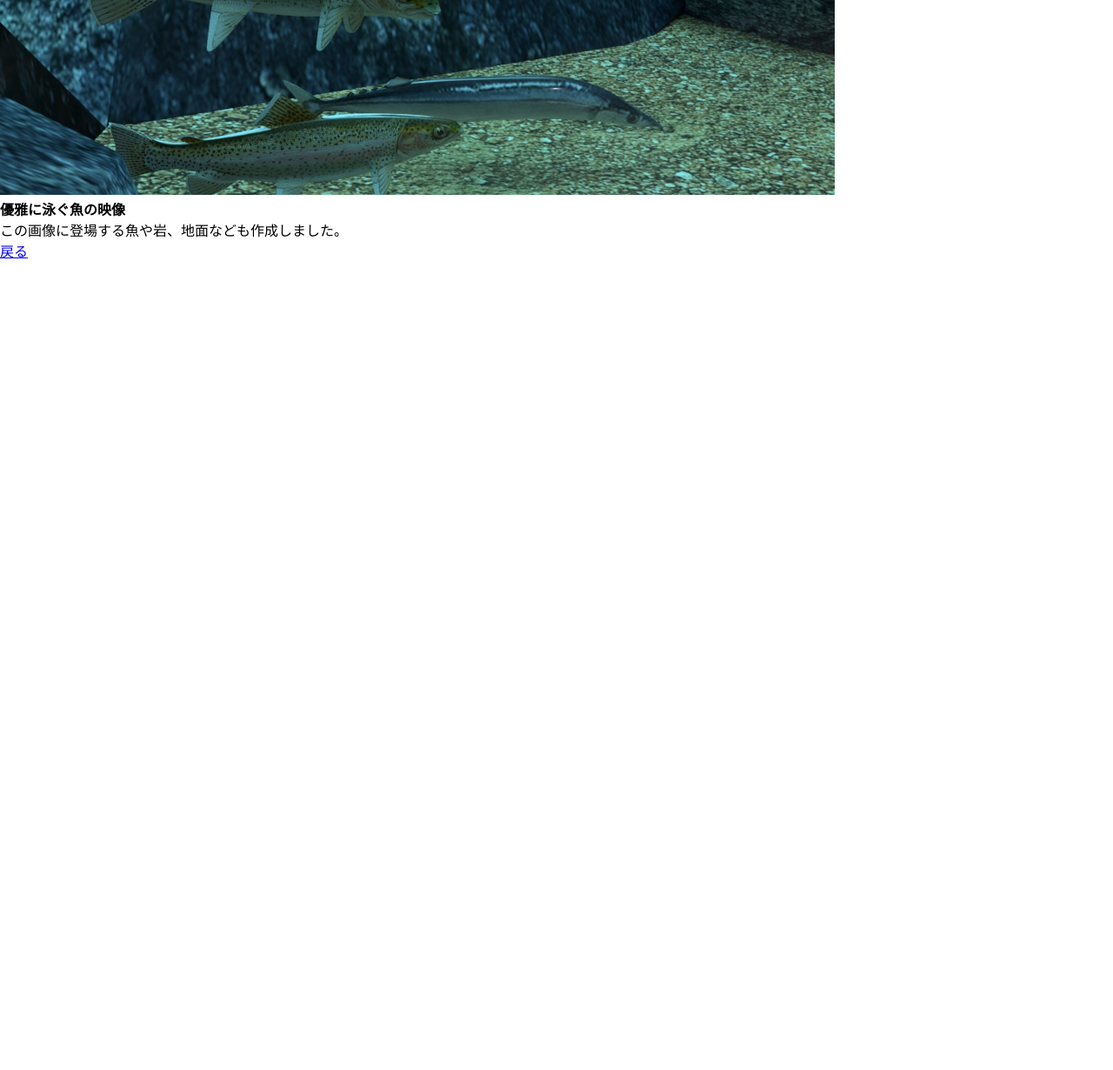
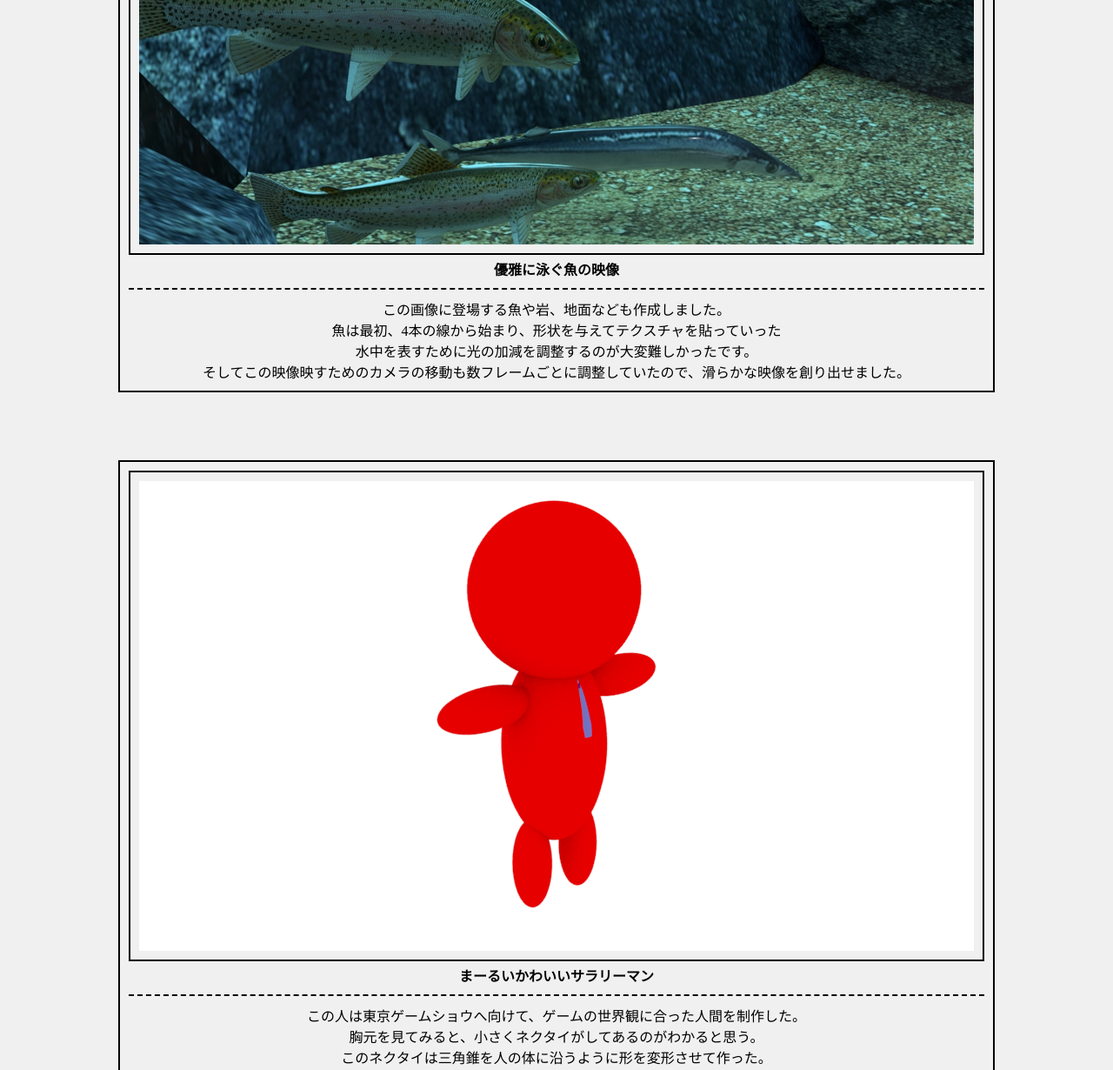
Before and after one commit to sum256/portfolio, a plain HTML site: page mayafile.html in a window 1280 px wide. Shown: the part 676-1906 px from the top of the page at 87% size. Before the commit the page ends 976 px from the top, so only its background shows below. Drawn offline with Linux system fonts and the light colour scheme.

Commit message:
説明の追加

```diff
--- a/mayafile.html
+++ b/mayafile.html
@@ -9,12 +9,42 @@
 <body>
     <section>
         <h2>Maya</h2>
-        <div>
-            <img src="mayafish.jpg" alt="mayafish">
+        <div class="parent">
+            <div class="image-container">
+                <img src="mayafish.jpg" alt="mayafish">
             <h4>優雅に泳ぐ魚の映像</h4>
-            <p>この画像に登場する魚や岩、地面なども作成しました。</p>
-            <p></p>
+            <div class="description">
+                <p>この画像に登場する魚や岩、地面なども作成しました。</p>
+                <p>魚は最初、4本の線から始まり、形状を与えてテクスチャを貼っていった</p>
+                <p>水中を表すために光の加減を調整するのが大変難しかったです。</p>
+                <p>そしてこの映像映すためのカメラの移動も数フレームごとに調整していたので、滑らかな映像を創り出せました。
+                </p>
+            </div>
+            </div>
         </div>
+        <div class="parent">
+            <div class="image-container">
+                <img src="lowhuman.png" alt="human">
+            <h4>まーるいかわいいサラリーマン</h4>
+            <div class="description">
+                <p>この人は東京ゲームショウへ向けて、ゲームの世界観に合った人間を制作した。</p>
+                <p>胸元を見てみると、小さくネクタイがしてあるのがわかると思う。</p>
+                <p>このネクタイは三角錐を人の体に沿うように形を変形させて作った。</p>
+            </div>
+            </div>
+        </div>
+        <div class="parent">
+            <div class="image-container">
+                <img src="Tree_Reef_1.0001.png" alt="mayafish">
+            <h4>大きな樹木</h4>
+            <div class="description">
+                <p>この木の幹は一本の円柱のみから創り出しました。</p>
+                <p>葉っぱの部分は世界観に合うように調整した</p>
+            </div>
+            </div>
+        </div>
+    </section>
+    <section class="button">
         <div class="backpage">
             <a href="index.html">戻る</a>
         </div>
--- a/mstyle.css
+++ b/mstyle.css
@@ -20,3 +20,54 @@ section h2 {
     line-height: 190px;
     background-color: rgba(0, 0, 0, 0.2);
 }
+.parent {
+    display: flex;
+    justify-content: center;
+    align-items: center;
+    height: 100vh; /* 親要素の高さを画面の高さに設定 */
+    background-color: #f0f0f0; /* 背景色を設定 */
+  }
+
+  .image-container {
+    text-align: center;
+    border: 2px solid #000; /* 画像を実線で囲む */
+    padding: 10px; /* 囲いの内側に余白を設定 */
+  }
+
+  .image-container img {
+    max-width: 100%;
+    border: 2px solid #000; /* 画像を実線で囲む */
+    padding: 10px; /* 囲いの内側に余白を設定 */
+  }
+
+  .description {
+    margin-top: 10px; /* 説明文と画像の間に余白を設定 */
+    border-top: 2px dashed #000; /* 破線の境界線を追加 */
+    padding-top: 10px; /* 説明文の上部に余白を設定 */
+  }
+  .button{
+    background-color:#f0f0f0;
+    position: relative;
+    padding: 4% 0;
+  }
+  .backpage{
+    position: absolute; /* 固定位置に配置 */
+    bottom: 10%; /* 画面下端から垂直方向に10%の位置に配置 */
+    right: 10%; /* 画面右から水平方向に10%の位置に配置 */
+    display: inline-block;
+    padding: 10px 20px;
+    background-color: #f0f0f0; /* 背景色を灰色に設定 */
+    border: 2px solid black; /* 黒色の四角で囲む */
+    color: black; /* テキストカラーを黒に設定 */
+    text-decoration: none; /* テキストの下線をなくす */
+    font-size: 16px; /* フォントサイズを調整 */
+    font-weight: bold; /* フォントを太字に設定 */
+  }
+  .backpage:hover {
+    color: white; /* テキストカラーを白に変更 */
+    background-color: black; /* 背景色を黒に変更 */
+}
+.backpage:visited {
+    color: black; /* テキストカラーを通常の色に戻す（リンクを訪れた後も同じ色を保つ） */
+    background-color: #f0f0f0; /* 背景色を通常の色に戻す（リンクを訪れた後も同じ色を保つ） */
+}
```
